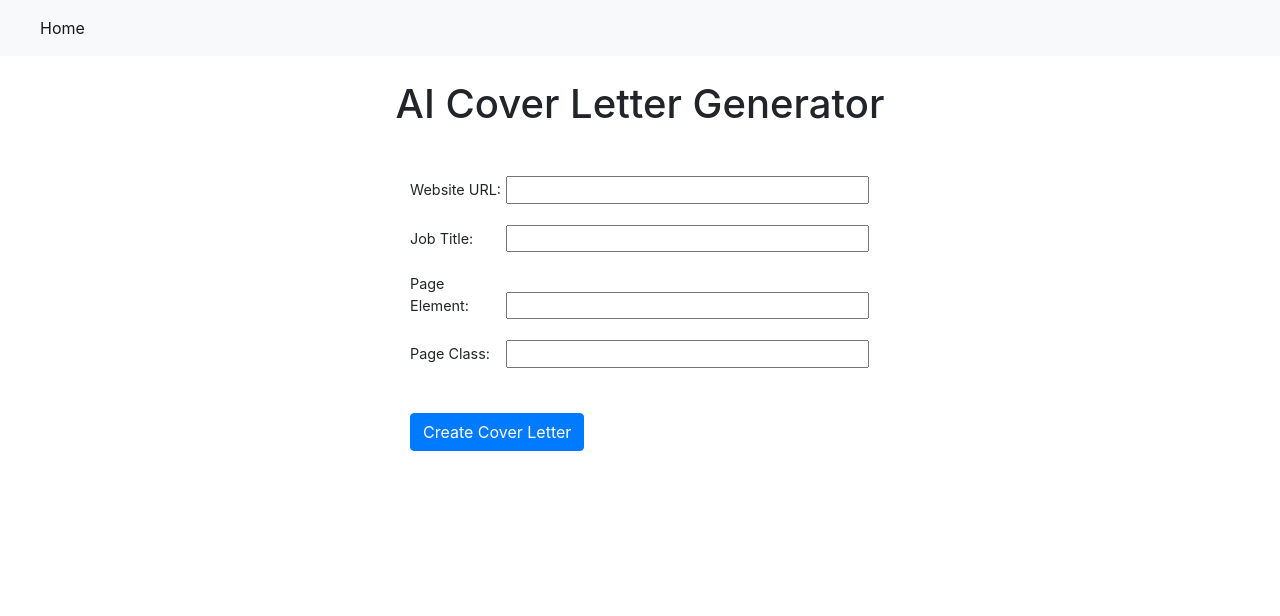
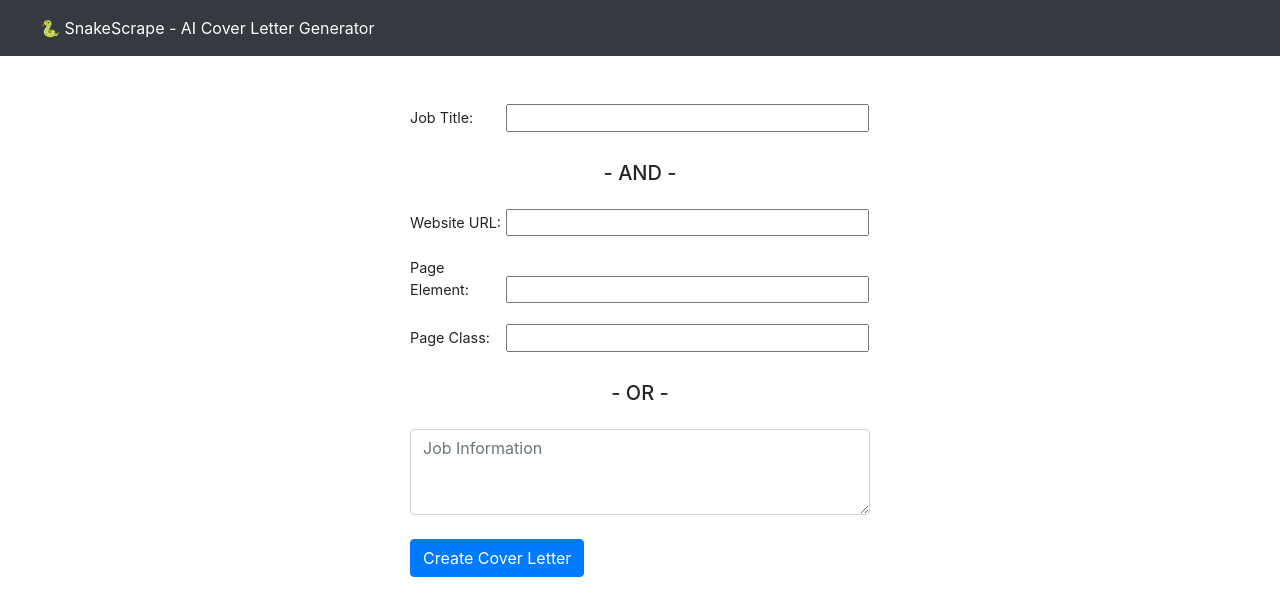
Before and after one commit to jamielife/snakescrape, a Django app: page / in a window 1280 px wide. Shown: the top 616 px of the page. Run offline with Django 4.2, Linux system fonts and the light colour scheme; some libraries are stand-ins or nearby versions.

Commit message:
minor formatting

```diff
--- a/website/forms.py
+++ b/website/forms.py
@@ -1,7 +1,6 @@
 from django import forms
 
 class CreateNew(forms.Form):
-    url = forms.CharField(label="Website URL", max_length=2048)
-    jobTitle = forms.CharField(label="Job Title", max_length=255)
+    url = forms.CharField(label="Website URL", max_length=2048, required=False)
     pageElement = forms.CharField(label="Page Element", max_length=255, required=False)
     pageClass = forms.CharField(label="Page Class", max_length=255, required=False)
--- a/website/templates/home.html
+++ b/website/templates/home.html
@@ -14,13 +14,22 @@
 
     <div class="container">
 
-        <h1 class='text-center mt-4'>AI Cover Letter Generator</h1>
-
         <form method="post" action="/create/" class="mx-auto mt-5">
 
             {% csrf_token %}
 
+            <p>
+                <label for="id_jobTitle">Job Title:</label>
+                <input type="text" name="jobTitle" maxlength="255" required="required" id="id_jobTitle">
+            </p>
+
+            <h5 class='text-center m-4'> - AND - </h5>
+
             {{form.as_p}}
+
+            <h5 class='text-center m-4'> - OR - </h5>
+
+            <textarea name="jobInfo" class="form-control" id="exampleFormControlTextarea1" rows="3"" placeholder="Job Information"></textarea>
 
             <button type="submit" class="btn btn-primary mt-4" name="save">Create Cover Letter</button>
 
@@ -31,6 +40,7 @@
         {% endif %}
 
     </div>
+
     <style type="text/css">
         form{ width: 460px; }
         form p { font-size: .9em; }
--- a/website/templates/includes/navbar.html
+++ b/website/templates/includes/navbar.html
@@ -1,11 +1,11 @@
-<nav class="navbar navbar-expand-lg navbar-light bg-light">
+<nav class="navbar navbar-expand-lg  navbar-dark bg-dark">
     <a class="navbar-brand" href="#"></a>
     <button class="navbar-toggler" type="button" data-toggle="collapse" data-target="#navbarNavAltMarkup" aria-controls="navbarNavAltMarkup" aria-expanded="false" aria-label="Toggle navigation">
         <span class="navbar-toggler-icon"></span>
     </button>
     <div class="collapse navbar-collapse" id="navbarNavAltMarkup">
         <div class="navbar-nav">
-      <a class="nav-item nav-link active" href="{% url 'home' %}">Home <span class="sr-only">(current)</span></a>
+            <a class="nav-item nav-link active" href="{% url 'home' %}">🐍 SnakeScrape - AI Cover Letter Generator<span class="sr-only">(current)</span></a>
         </div>
     </div>
 </nav>
--- a/website/views.py
+++ b/website/views.py
@@ -28,16 +28,23 @@ def create(request):
         form = CreateNew(request.POST)
         if form.is_valid():
             url = form.cleaned_data['url']
-            jobTitle = form.cleaned_data['jobTitle']
+            jobTitle = request.POST['jobTitle']
+            jobInfo = request.POST['jobInfo']
             formElem = form.cleaned_data['pageElement']
             formClass = form.cleaned_data['pageClass']
 
-            try:
-                # Scrape the text from the website
-                response = requests.get(url, headers= {
-                    'User-Agent': 'Mozilla/5.0 (Windows NT 10.0; Win64; x64) AppleWebKit/537.36 (KHTML, like Gecko) Chrome/118.0.0.0 Safari/537.36',
-                })
-                soup = BeautifulSoup(response.content, "html.parser")
+            if url:
+                try:
+                    # Scrape the text from the website
+                    response = requests.get(url, headers= {
+                        'User-Agent': 'Mozilla/5.0 (Windows NT 10.0; Win64; x64) AppleWebKit/537.36 (KHTML, like Gecko) Chrome/118.0.0.0 Safari/537.36',
+                    })
+                    soup = BeautifulSoup(response.content, "html.parser")
+
+                except ConnectionError as err:
+                    return render(request, "home.html", {'form': form , 'error': err })
+                except requests.exceptions.RequestException as err:
+                    return render(request, "home.html", {'form': form , 'error': err })
 
                 if formClass:
                     text = soup.find(formElem,  {'class': formClass}).get_text()
@@ -46,27 +53,31 @@ def create(request):
                 else:
                     text = soup.find('body').get_text()
 
-                if api_key is not None:
-                    openai.api_key = api_key
-                    prompt = f"My name is Jamie Taylor. Strating with 'Dear Hiring Manager', write a cover letter that's at least 500 words long for the position of {jobTitle} based on the following company bio: '{text}'. Do not mention anything about enabling javascript or cookies. Do not mention a degree."
+            elif jobInfo:
+                    text = jobInfo
 
-                    response = openai.Completion.create(
-                        #engine="text-davinci-002",
-                        #engine="gpt-3.5-turbo-0613",
-                        model="gpt-3.5-turbo-instruct",
-                        prompt=prompt,
-                        temperature=0.5,
-                        max_tokens=1000,
-                    )
+            else:
+                return render(request, "home.html", {'form': form, 'error': "Either URL or Job Information is require. " })
 
-                    chatbot_reponse = nl2br(response['choices'][0]['text'])
+            if api_key is not None:
+                openai.api_key = api_key
+                prompt = f"My name is Jamie Taylor. Strating with 'Dear Hiring Manager', write a cover letter that's at least 500 words long for the position of {jobTitle}",
+                f"based on the following company bio: '{text}'.",
+                f"Do not mention, 'enabling javascript', 'cookies', or anything about a 'degree', 'Bachelor's degree' or 'Master's degree'."
 
-                return render(request, "create.html", {'data': chatbot_reponse})
+                response = openai.Completion.create(
+                    #engine="text-davinci-002",
+                    #engine="gpt-3.5-turbo-0613",
+                    model="gpt-3.5-turbo-instruct",
+                    prompt=prompt,
+                    temperature=0.5,
+                    max_tokens=1000,
+                )
 
-            except ConnectionError as err:
-                return render(request, "home.html", {'form': form , 'error': err })
-            except requests.exceptions.RequestException as err:
-                return render(request, "home.html", {'form': form , 'error': err })
+                chatbot_reponse = nl2br(response['choices'][0]['text'])
+
+            return render(request, "create.html", {'data': chatbot_reponse})
+
 
     else:
         form = CreateNew()
```
Also changed, not shown: website/templates/create.html (+4 -6 lines). Lines whose indentation alone changed are shown as unchanged.
